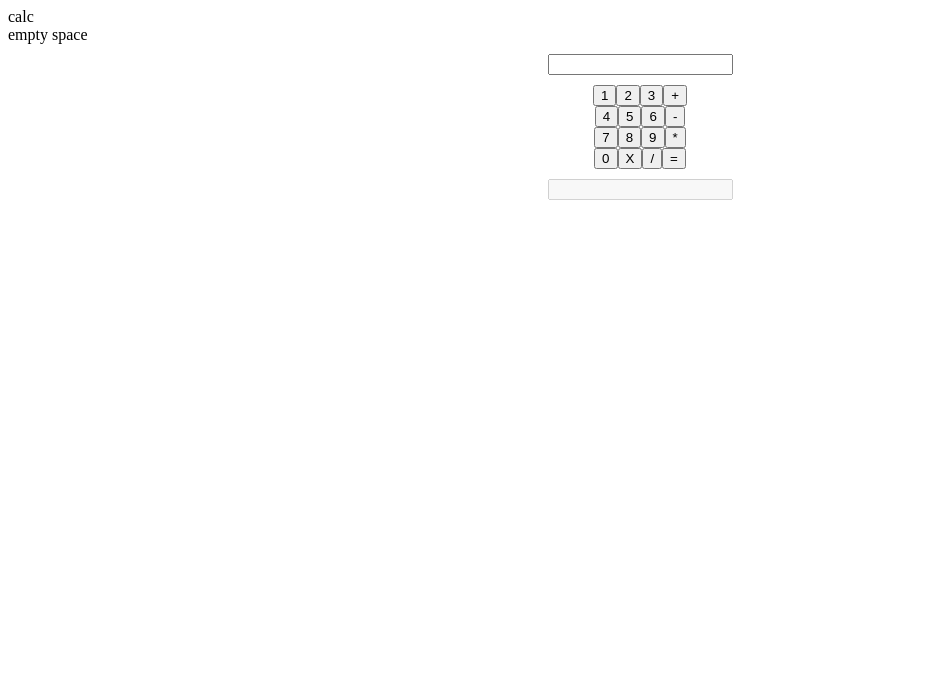
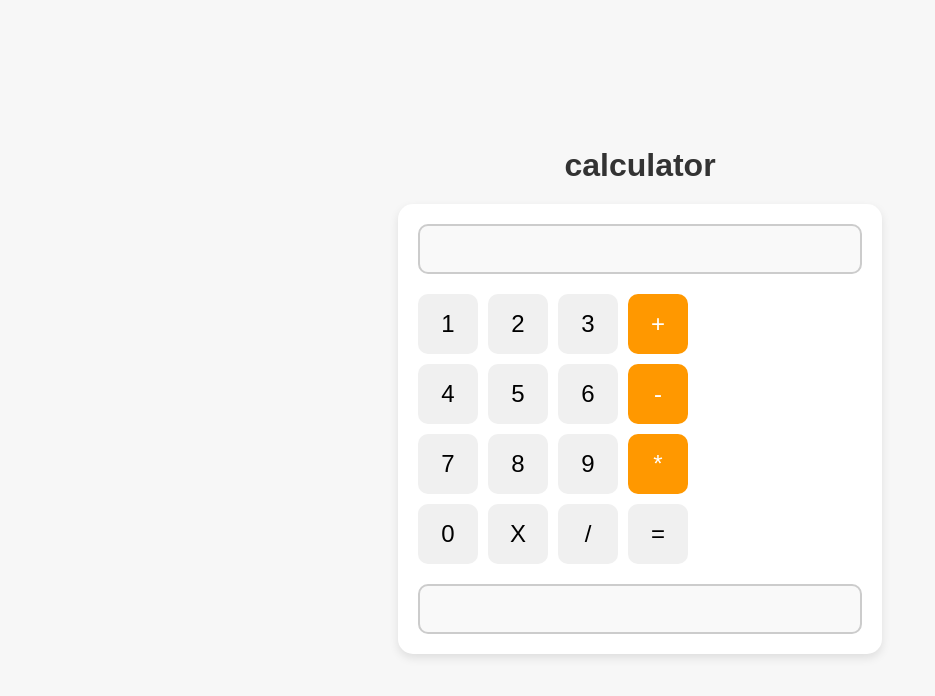
Before and after one commit to chrollo007/Calculator-js, a plain HTML site: page index.html in a window 1280 px wide. Shown: the whole page, without its empty margins (0-935 px from the left). Drawn offline with Linux system fonts and the light colour scheme.

Commit message:
add styling to the calculator

```diff
--- a/index.html
+++ b/index.html
@@ -7,37 +7,34 @@
     <title>Document</title>
 </head>
 <body>
-    <div class="calc">calc</div>
-    <div>empty space</div>
+    <div class="calculator">calculator</div>
     <div class="touchpad">
         <div class="text"><input type="text" name="" id="text"></div>
         <div class="buttons">
-            <div class="nums">
+            <div class="row">
                 <button class="btn">1</button>
                 <button class="btn">2</button>
                 <button class="btn">3</button>
-            <button class="btn">+</button>
+                <button class="btn operator">+</button>
             </div>
-            <div class="nums2">
+            <div class="row">
                 <button class="btn">4</button>
                 <button class="btn">5</button>
                 <button class="btn">6</button>
-               <button class="btn">-</button>
+                <button class="btn operator">-</button>
             </div>
-            <div class="nums3">
+            <div class="row">
                 <button class="btn">7</button>
                 <button class="btn">8</button>
                 <button class="btn">9</button>
-                <button class="btn">*</button>
+                <button class="btn operator">*</button>
             </div>
-            <div class="signs">
+            <div class="row">
                 <button class="btn">0</button>
                 <button class="btn">X</button>
                 <button class="btn">/</button>
                 <button class="btn btn-equal">=</button>
             </div>
-
-
         </div>
         <div class="result"><input type="text" name="" id="ans" disabled></div>
     </div>
--- a/style.css
+++ b/style.css
@@ -1,33 +1,119 @@
-.touchpad{
+* {
+    margin: 0;
+    padding: 0;
+    box-sizing: border-box;
+}
+
+body {
+    background-color: #f7f7f7;
+    font-family: 'Arial', sans-serif;
     display: flex;
     justify-content: center;
+    align-items: center;
+    height: 100vh;
     flex-direction: column;
 }
-.text{
+
+.calculator {
+    font-size: 2rem;
+    font-weight: bold;
+    margin-bottom: 20px;
+    color: #333;
+}
+
+.touchpad {
+    background-color: #fff;
+    padding: 20px;
+    border-radius: 15px;
+    box-shadow: 0 4px 10px rgba(0, 0, 0, 0.1);
+}
+
+.text {
+    margin-bottom: 20px;
+}
+
+#text {
+    width: 100%;
+    height: 50px;
+    font-size: 2rem;
+    text-align: right;
+    padding: 10px;
+    border-radius: 10px;
+    border: 2px solid #ccc;
+    background-color: #f9f9f9;
+}
+
+.buttons {
+    display: flex;
+    flex-direction: column;
+    gap: 10px;
+}
+
+.row {
+    display: flex;
+    gap: 10px;
+}
+
+button {
+    width: 60px;
+    height: 60px;
+    font-size: 1.5rem;
+    border-radius: 10px;
+    background-color: #f0f0f0;
+    border: none;
+    cursor: pointer;
+    transition: background-color 0.3s ease;
     display: flex;
     justify-content: center;
-    margin: 10px;
+    align-items: center;
 }
 
+button:hover {
+    background-color: #ddd;
+}
 
-.nums{
-    display: flex;
-    justify-content: center;
+button:active {
+    background-color: #ccc;
 }
-.nums2{
-    display: flex;
-    justify-content: center;
+
+button.operator {
+    background-color: #ff9800;
+    color: white;
 }
-.nums3{
-    display: flex;
-    justify-content: center;
+
+button.operator:hover {
+    background-color: #e68900;
 }
-.signs{
-    display: flex;
-    justify-content: center;
+
+button.equal {
+    background-color: #4caf50;
+    color: white;
 }
-.result{
-    display: flex;
-    justify-content: center;
-    margin: 10px;
+
+button.equal:hover {
+    background-color: #45a049;
 }
+
+button.clear {
+    background-color: #f44336;
+    color: white;
+}
+
+button.clear:hover {
+    background-color: #e53935;
+}
+
+.result {
+    margin-top: 20px;
+}
+
+#ans {
+    width: 100%;
+    height: 50px;
+    font-size: 2rem;
+    text-align: right;
+    padding: 10px;
+    border-radius: 10px;
+    border: 2px solid #ccc;
+    background-color: #f9f9f9;
+}
```
Lines whose indentation alone changed are shown as unchanged.
